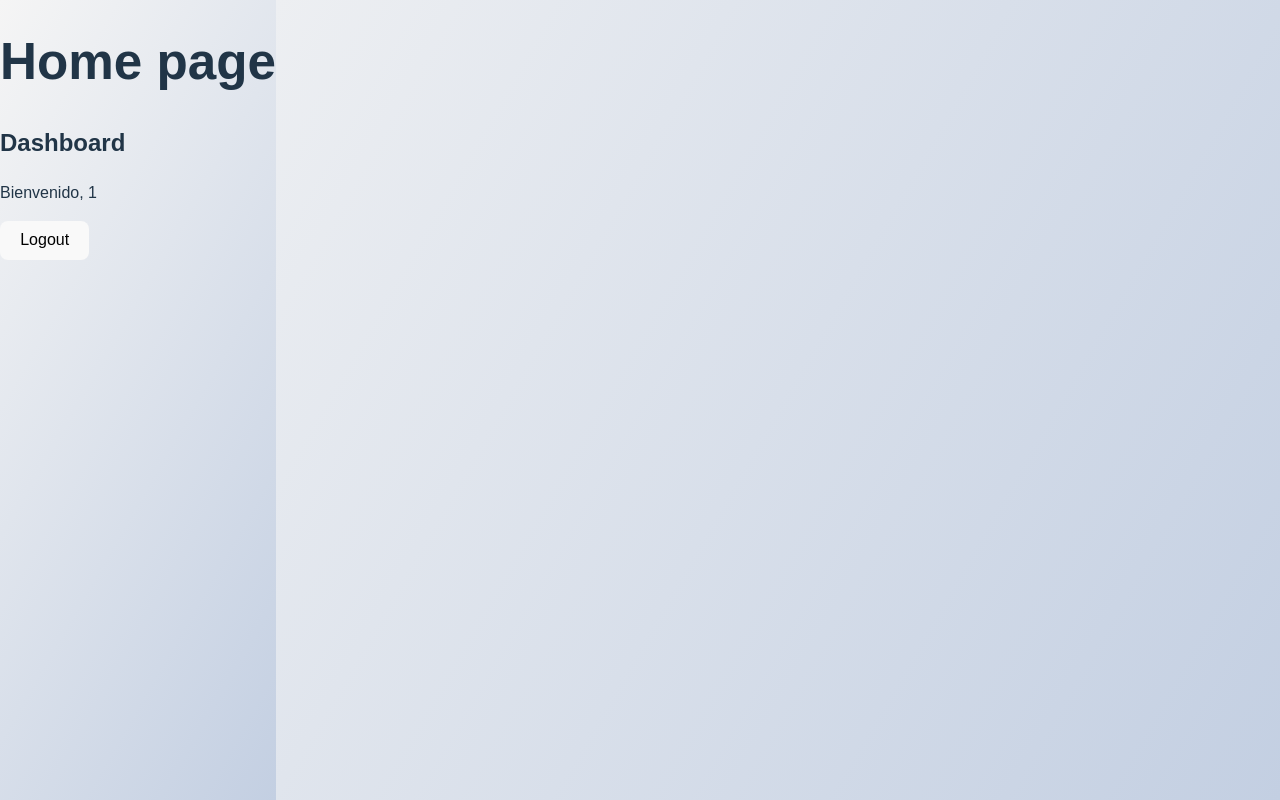
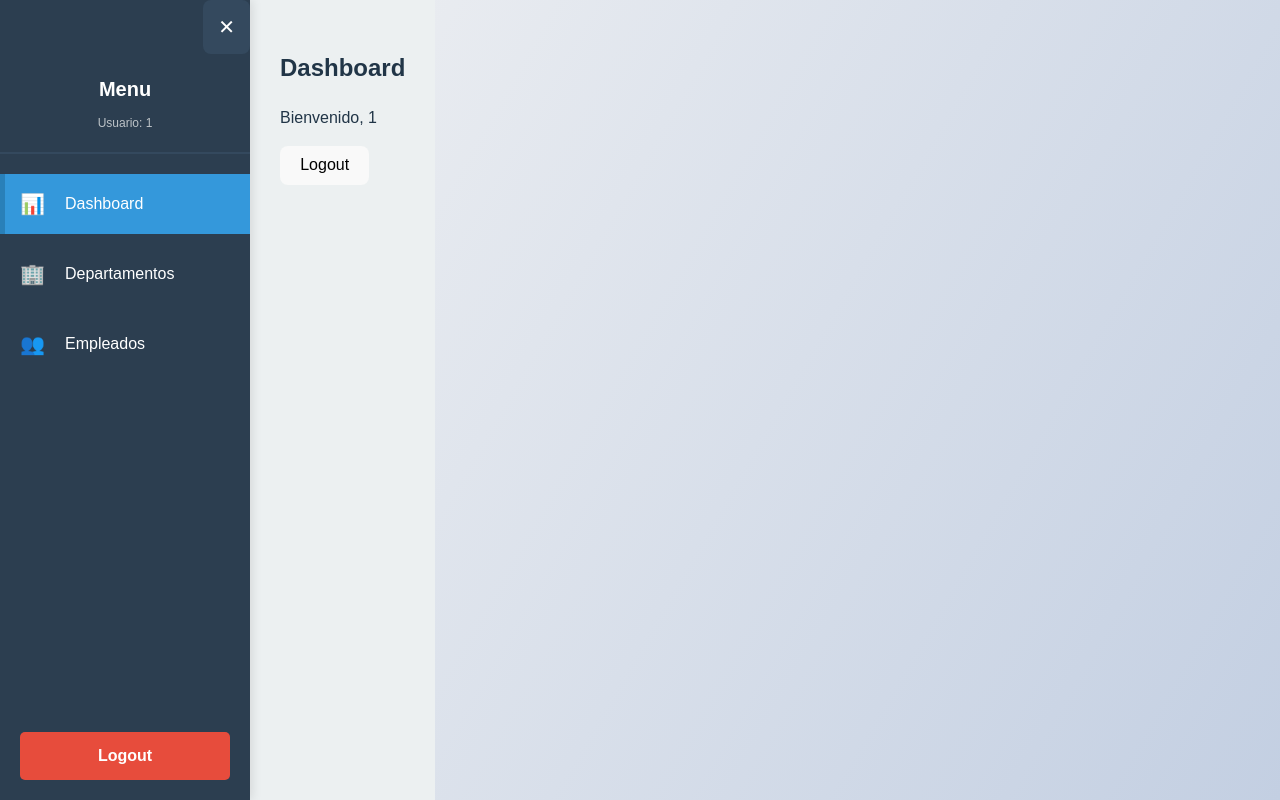
Before and after one commit to Ryz-21/REACT-VIEW-SPRINGBOOT, a React (Vite) app in the folder frontend/: page /home in a window 1280 px wide. Built offline with nearby package versions, Linux system fonts and the light colour scheme; sample sign-in values are in the browser's storage.

Commit message:
no se que hice pero ahora se ve todo en blanco y hace un momento funcionaba me arte de hacer que funcione asi que por ahora lo subire asi luego lo soluciono

```diff
--- a/frontend/src/Pages/Home.jsx
+++ b/frontend/src/Pages/Home.jsx
@@ -1,11 +1,25 @@
-import React from "react";
+import React, { useState } from "react";
+import Sidebar from "../components/layout/Sidebar.jsx";
 import Dashboard from "./Dashboard.jsx";
+import DepartamentosList from "../components/departamentos/DepartamentosList.jsx";
+import EmpleadosList from "../components/empleados/EmpleadosList.jsx";
+import "../styless/Home.css";
 
 export default function Home() {
+    const [activeSection, setActiveSection] = useState("dashboard");
+
+    const handleSectionChange = (section) => {
+        setActiveSection(section);
+    };
+
     return (
-        <div>
-            <h1>Home page</h1>
-            <Dashboard />
+        <div className="home-container">
+            <Sidebar onSectionChange={handleSectionChange} />
+            <div className="main-content">
+                {activeSection === "dashboard" && <Dashboard />}
+                {activeSection === "departamentos" && <DepartamentosList />}
+                {activeSection === "empleados" && <EmpleadosList />}
+            </div>
         </div>
     );
 }
--- a/frontend/src/Pages/Login.jsx
+++ b/frontend/src/Pages/Login.jsx
@@ -26,20 +26,34 @@ function Login() {
     }
   }, [searchParams, authLogin, navigate]);
 
+
+
   const handleSubmit = async (e) => {
   e.preventDefault();
-    setErrorMsg(""); // limpia mensaje anterior
+  setErrorMsg("");
   setSuccessMsg("");
 
   try {
     if (isLogin) {
-        // Lógica de Login
+
+      // 🔴 USUARIO HARDCODEADO SOLO PARA PRUEBAS
+      if (email === "administrador" && password === "administrador") {
+        console.log("🟢 Login admin de prueba");
+
+        // Token falso solo para pruebas
+        authLogin("ADMIN_FAKE_TOKEN");
+        navigate("/home");
+        return;
+      }
+
+      // 🔵 LOGIN NORMAL (BACKEND)
       const result = await login(email, password);
       console.log("✅ Login exitoso:", result);
       authLogin(result.token);
-        navigate('/home');
+      navigate("/home");
+
     } else {
-        // Lógica de Registro
+      // REGISTRO
       if (password !== confirmPassword) {
         setErrorMsg("Las contraseñas no coinciden");
         return;
@@ -48,19 +62,21 @@ function Login() {
         setErrorMsg("La contraseña debe tener al menos 6 caracteres");
         return;
       }
-        const result = await register(email, email, password); // username = email por simplicidad
+
+      const result = await register(email, email, password);
       console.log("✅ Registro exitoso:", result);
       setSuccessMsg("¡Registro exitoso! Por favor inicia sesión");
       setEmail("");
       setPassword("");
       setConfirmPassword("");
-        setTimeout(() => setIsLogin(true), 2000); // Cambiar a login después de 2 segundos
+      setTimeout(() => setIsLogin(true), 2000);
     }
   } catch (error) {
     setErrorMsg(error.message);
     console.error("❌ Error:", error.message);
   }
 };
+
 
   const handleGoogleLogin = () => {
     window.location.href = "http://localhost:8080/oauth2/authorization/google";
--- a/frontend/src/components/layout/Sidebar.jsx
+++ b/frontend/src/components/layout/Sidebar.jsx
@@ -0,0 +1,78 @@
+import React, { useState } from "react";
+import { useNavigate } from "react-router-dom";
+import { useAuth } from "../../context/useAuth";
+import "../../styless/Sidebar.css";
+
+export default function Sidebar({ onSectionChange }) {
+  const [isOpen, setIsOpen] = useState(true);
+  const [activeSection, setActiveSection] = useState("dashboard");
+  const { user, logout } = useAuth();
+  const navigate = useNavigate();
+
+  const toggleSidebar = () => {
+    setIsOpen(!isOpen);
+  };
+
+  const handleLogout = () => {
+    logout();
+    navigate("/login");
+  };
+
+  const handleSectionClick = (section) => {
+    setActiveSection(section);
+    if (onSectionChange) {
+      onSectionChange(section);
+    }
+  };
+
+  return (
+    <div className={`sidebar ${isOpen ? "open" : "closed"}`}>
+      {/* Botón para cerrar/abrir */}
+      <button className="sidebar-toggle" onClick={toggleSidebar}>
+        {isOpen ? "✕" : "☰"}
+      </button>
+
+      {/* Header del Sidebar */}
+      {isOpen && (
+        <div className="sidebar-header">
+          <h2>Menu</h2>
+          <p className="user-info">Usuario: {user?.username}</p>
+        </div>
+      )}
+
+      {/* Navegación */}
+      <nav className="sidebar-nav">
+        <div
+          className={`nav-item ${activeSection === "dashboard" ? "active" : ""}`}
+          onClick={() => handleSectionClick("dashboard")}
+        >
+          <span className="nav-icon">📊</span>
+          {isOpen && <span>Dashboard</span>}
+        </div>
+
+        <div
+          className={`nav-item ${activeSection === "departamentos" ? "active" : ""}`}
+          onClick={() => handleSectionClick("departamentos")}
+        >
+          <span className="nav-icon">🏢</span>
+          {isOpen && <span>Departamentos</span>}
+        </div>
+
+        <div
+          className={`nav-item ${activeSection === "empleados" ? "active" : ""}`}
+          onClick={() => handleSectionClick("empleados")}
+        >
+          <span className="nav-icon">👥</span>
+          {isOpen && <span>Empleados</span>}
+        </div>
+      </nav>
+
+      {/* Logout */}
+      {isOpen && (
+        <button className="logout-btn" onClick={handleLogout}>
+          Logout
+        </button>
+      )}
+    </div>
+  );
+}
--- /dev/null
+++ b/frontend/src/styless/Home.css
@@ -0,0 +1,40 @@
+/* Home Container - Layout con Sidebar */
+.home-container {
+  display: flex;
+  height: 100vh;
+  width: 100%;
+}
+
+/* Main Content Area */
+.main-content {
+  flex: 1;
+  margin-left: 250px;
+  padding: 30px;
+  background-color: #ecf0f1;
+  overflow-y: auto;
+  transition: margin-left 0.3s ease;
+}
+
+/* Si el sidebar está cerrado, ajusta el margen */
+.sidebar.closed ~ .main-content {
+  margin-left: 80px;
+}
+
+/* Responsive */
+@media (max-width: 768px) {
+  .home-container {
+    flex-direction: column;
+  }
+
+  .main-content {
+    margin-left: 0;
+    margin-top: 250px;
+    padding: 20px;
+  }
+
+  .sidebar.open {
+    width: 100%;
+    position: relative;
+    height: auto;
+  }
+}
--- /dev/null
+++ b/frontend/src/styless/Sidebar.css
@@ -0,0 +1,124 @@
+/* Sidebar Container */
+.sidebar {
+  position: fixed;
+  left: 0;
+  top: 0;
+  height: 100vh;
+  background-color: #2c3e50;
+  color: white;
+  transition: width 0.3s ease;
+  z-index: 1000;
+  display: flex;
+  flex-direction: column;
+  box-shadow: 2px 0 10px rgba(0, 0, 0, 0.1);
+}
+
+.sidebar.open {
+  width: 250px;
+}
+
+.sidebar.closed {
+  width: 80px;
+}
+
+/* Toggle Button */
+.sidebar-toggle {
+  align-self: flex-end;
+  background-color: #34495e;
+  color: white;
+  border: none;
+  padding: 15px;
+  cursor: pointer;
+  font-size: 20px;
+  transition: background-color 0.3s ease;
+}
+
+.sidebar-toggle:hover {
+  background-color: #1a252f;
+}
+
+/* Sidebar Header */
+.sidebar-header {
+  padding: 20px;
+  border-bottom: 2px solid #34495e;
+  text-align: center;
+}
+
+.sidebar-header h2 {
+  margin: 0 0 10px 0;
+  font-size: 20px;
+}
+
+.user-info {
+  margin: 0;
+  font-size: 12px;
+  color: #bdc3c7;
+}
+
+/* Navigation */
+.sidebar-nav {
+  flex: 1;
+  padding: 20px 0;
+  display: flex;
+  flex-direction: column;
+  gap: 10px;
+}
+
+.nav-item {
+  display: flex;
+  align-items: center;
+  gap: 15px;
+  padding: 15px 20px;
+  cursor: pointer;
+  transition: background-color 0.3s ease;
+  user-select: none;
+}
+
+.nav-item:hover {
+  background-color: #34495e;
+}
+
+.nav-item.active {
+  background-color: #3498db;
+  border-left: 5px solid #2980b9;
+  padding-left: 15px;
+}
+
+.nav-icon {
+  font-size: 20px;
+  min-width: 30px;
+}
+
+.nav-item span:last-child {
+  font-size: 16px;
+  font-weight: 500;
+}
+
+/* Logout Button */
+.logout-btn {
+  background-color: #e74c3c;
+  color: white;
+  border: none;
+  padding: 15px 20px;
+  margin: 20px;
+  cursor: pointer;
+  border-radius: 5px;
+  font-size: 16px;
+  font-weight: 600;
+  transition: background-color 0.3s ease;
+}
+
+.logout-btn:hover {
+  background-color: #c0392b;
+}
+
+/* Responsive */
+@media (max-width: 768px) {
+  .sidebar.open {
+    width: 200px;
+  }
+
+  .sidebar.closed {
+    width: 70px;
+  }
+}
```
Also changed, not shown: frontend/src/components/layout/Navbar.jsx (deleted). Lines whose indentation alone changed are shown as unchanged.
